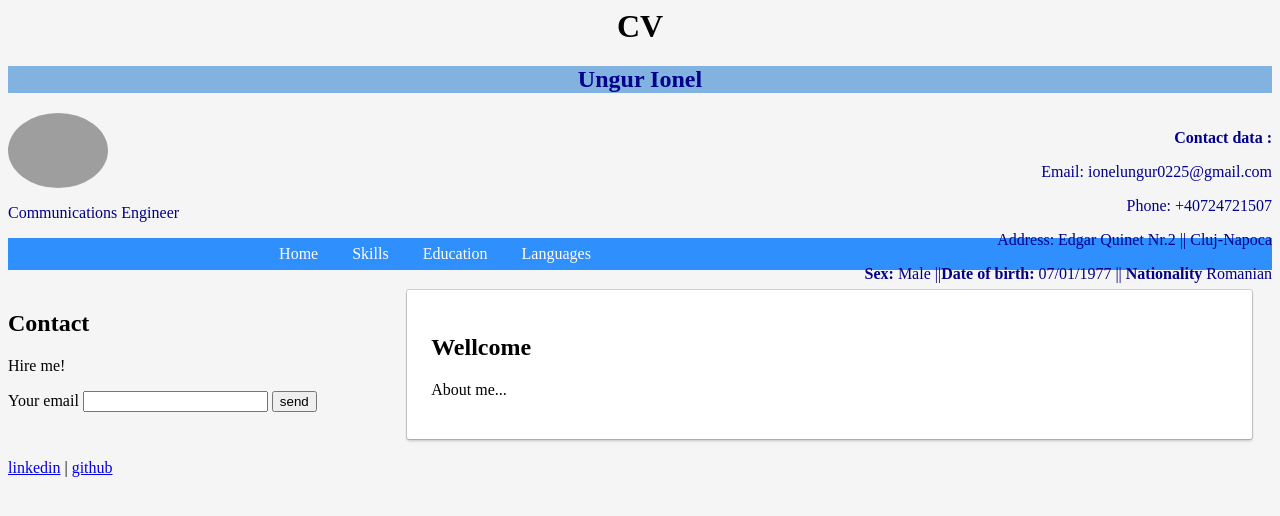
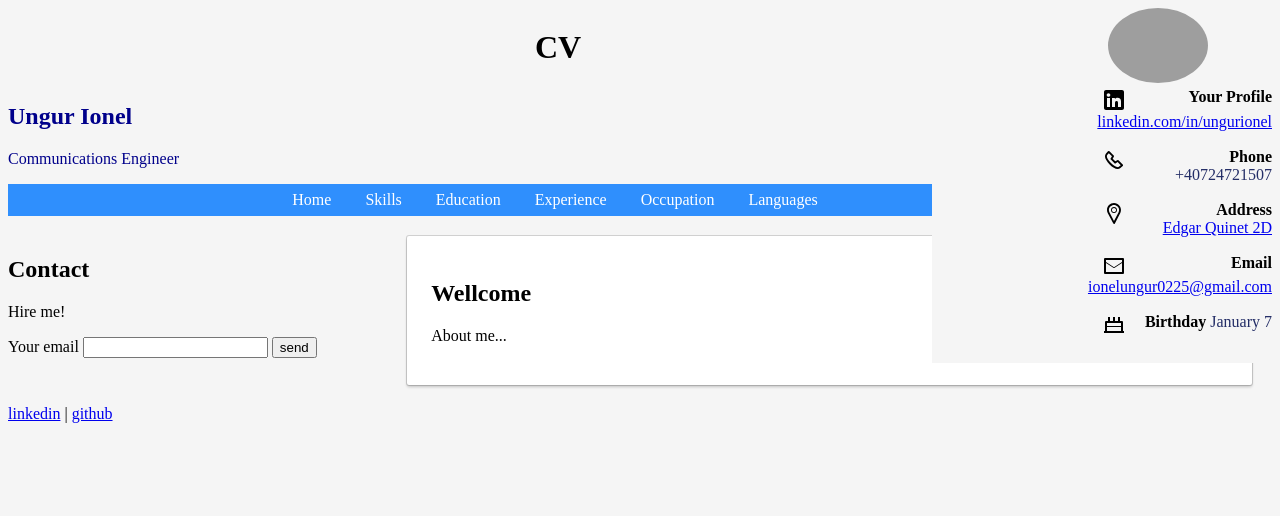
Before and after one commit to iu77/cv-project, a website built with Parcel: page index.html in a window 1280 px wide. Built offline with nearby package versions, Linux system fonts and the light colour scheme; grey boxes are pictures that could not be loaded.

Commit message:
cv ionel u occupation

```diff
--- a/css/style.css
+++ b/css/style.css
@@ -1,39 +1,45 @@
 body {
   background-color: #f5f5f5;
 }
+.cv{
+  background-color: #f5f5f5;
+  width:1100px;
+  height:80px;
+  float: left;
+}
+.grup-contact{
+  background-color #f5f5f5;
+  width:210px;
+  height:260px;
+  float: right;
+
+}
 .contact-info-titluri {
-  width:310px;
-  height: 500px;
+  width:340px;
+  height: 275px;
   text-align: right;
   color: rgba(27, 37, 97, 0.959);
   float: right;
+  background-color: #f5f5f5;
 }
 .segmente-continfo{
-  padding-top: 0px;
-  padding-bottom: 20px;
+  padding-bottom: 17px;
 }
 #icon-titlu{
   padding-inline-start: 170px;
   float: left;
 }
 #titluri-contactinfo{
-  font-size: 17px;
+  font-size: 16px;
   font-weight: bold;
   color:black;
-  /* float: right; */
+
 }
 
-.Contact-date {
-  width: 450px;
-  height: 200px;
-  text-align: right;
+#name {
+  text-align: left;
   color: darkblue;
-  float: right;
-}
-#name {
-  text-align: center;
-  color: darkblue;
-  background-color: rgb(129, 178, 224);
+  background-color:#f5f5f5;
 }
 #content-wrap {
   border-color: blue;
--- a/index.html
+++ b/index.html
@@ -9,18 +9,74 @@
 <body>
 
 	<div class="test" id="header">
-		<h1 style="text-align: center">CV</h1>
 
-		<h2 id="name">Ungur Ionel</h2>
-		<div class="Contact-date">
-			<p><strong>Contact data :</strong></p>
-			<p>Email: ionelungur0225@gmail.com</p>
-			<p>Phone: +40724721507</p>
-			<p>Address: Edgar Quinet Nr.2 || Cluj-Napoca</p>
-			<p><strong>Sex:</strong> Male ||<strong>Date of birth:</strong> 07/01/1977 || <strong>Nationality</strong> Romanian</p>
+		<div class="cv">
+			<h1 style="text-align: center">CV</h1>
+		</div>
+		<div class="grup-contact">
+			<div class="contact-info-titluri">
+			  <div class="segmente-continfo">
+				<span id="titluri-contactinfo"> Your Profile </span>
+				<span id="icon-titlu">
+				  <svg viewBox="0 0 25 25" width="25px" height="25px">
+					<path
+					  d="M20,2h-16c-1.1,0-2,0.9-2,2v16c0,1.1,0.9,2,2,2h16c1.1,0,2-0.9,2-2V4C22,2.9,21.1,2,20,2zM8,19h-3v-9h3V19zM6.5,8.8C5.5,8.8,4.7,8,4.7,7s0.8-1.8,1.8-1.8S8.3,6,8.3,7S7.5,8.8,6.5,8.8zM19,19h-3v-4c0-1.4-0.6-2-1.5-2c-1.1,0-1.5,0.8-1.5,2.2V19h-3v-9h2.9v1.1c0.5-0.7,1.4-1.3,2.6-1.3c2.3,0,3.5,1.1,3.5,3.7V19z">
+					</path>
+				  </svg>
+				</span>
+				<a href="https://www.linkedin.com/in/ungurionel" >linkedin.com/in/ungurionel</a>
+			  </div>
+			  <div class="segmente-continfo">
+				 <span id="titluri-contactinfo"> Phone </span>
+				 <span id="icon-titlu">
+				  <svg  width="24px" height="24px" x="0" y="0">
+					 <path
+					  d="M 6.8,5.26l3.11,3.1L8.35,11,13,15.65l2.64-1.56,3.1,3.11-1.58,1.4a2.31,2.31,0,0,1-1.74.52c-1.2,0-3.8-1.4-6.47-4.07S4.88,9.78,4.88,8.59a2.3,2.3,0,0,1,.52-1.73L6.8,5.26M6.76,3h0A1,1,0,0,0,6,3.3L4,5.61a4.14,4.14,0,0,0-1,3c0,1.95,1.8,5,4.61,7.8S13.47,21,15.41,21a4.14,4.14,0,0,0,3-1l2.31-2a1,1,0,0,0,.3-0.73h0a1,1,0,0,0-.3-0.73L16.5,12.3a1.05,1.05,0,0,0-.75-0.3,1,1,0,0,0-.49.14l-2,1.15L10.7,10.7l1.15-2A1,1,0,0,0,12,8.25a1.05,1.05,0,0,0-.3-0.75L7.49,3.3A1,1,0,0,0,6.76,3h0Z">
+					</path>
+				  </svg>
+				 </span>
+				 <div> +40724721507 </div>
+			  </div>
+			  <div class="segmente-continfo">
+				<span id="titluri-contactinfo"> Address </span>
+				<span id="icon-titlu">
+				  <svg viewBox="0 0 24 24" width="24px" height="24px" x="0" y="0">
+					<path
+					  d="M12,6c-1.7,0-3,1.3-3,3s1.3,3,3,3s3-1.3,3-3S13.7,6,12,6z M12,11.1c-1.2,0-2.1-1-2.1-2.1c0-1.2,1-2.1,2.1-2.1c1.2,0,2.1,1,2.1,2.1C14.1,10.2,13.2,11.1,12,11.1z M12,3.9c2.8,0,5.1,2.3,5.1,5.1c0,0.7-0.2,1.5-0.5,2.2L12,20l-4.6-8.8C7,10.5,6.9,9.7,6.9,9C6.9,6.2,9.2,3.9,12,3.9 M12,2C8.1,2,5,5.1,5,9c0,1,0.2,2.1,0.7,3l5.6,10.5c0.2,0.4,0.7,0.6,1.2,0.4c0.2-0.1,0.3-0.2,0.4-0.4L18.3,12C20,8.5,18.5,4.3,15,2.7C14.1,2.2,13,2,12,2L12,2z">
+					</path>
+				  </svg>
+				</span>
+				<div>
+				  <a href="http://maps.apple.com/?address=Edgar Quinet 2D">Edgar Quinet 2D  </a>
+				</div>
+			  </div>
+			  <div class="segmente-continfo">
+				<span id="titluri-contactinfo"> Email </span>
+				<span id="icon-titlu">
+				  <svg viewBox="0 0 24 24" width="24px" height="24px" x="0" y="0">
+					<path
+					  d="M21,4H3A1,1,0,0,0,2,5V19a1,1,0,0,0,1,1H21a1,1,0,0,0,1-1V5A1,1,0,0,0,21,4ZM20,6V8l-8,5.24L4,8V6H20ZM4,18V9l7.32,4.78a1.25,1.25,0,0,0,1.37,0L20,9v9H4Z">
+					</path>
+				  </svg>
+				</span>
+				<a href="mailto:ionelungur0225@gmail.com" >ionelungur0225@gmail.com</a>
+			  </div>
+			  <div class="segmente-continfo">
+				<span id="titluri-contactinfo"> Birthday </span>
+				<span id="icon-titlu">
+				  <svg viewBox="0 0 24 24" width="24px" height="24px" x="0" y="0">
+					<path
+					  d="M21,18V9a1,1,0,0,0-1-1H18V4H16V8H13V4H11V8H8V4H6V8H4A1,1,0,0,0,3,9v9H2v2H22V18H21Zm-2-8v3H5V10H19ZM5,14H19v4H5V14Z">
+					</path>
+				  </svg>
+				</span>
+				<span> January 7 </span>
+			  </div>
+			</div>
 		</div>
 
 		<img id="my-picture" src="https://media.licdn.com/dms/image/C5603AQEJL9pp2KyEBQ/profile-displayphoto-shrink_200_200/0?e=1545868800&v=beta&t=9jTbHrysmxznGXXT91_2BH2wmT_7UWh-tQu2eQZH0Kw">
+		<h2 id="name">Ungur Ionel</h2>
 		<p id="motto">Communications Engineer </p>
 		<ul id="top-menu-bar">
 			<li>
@@ -33,7 +89,13 @@
 				<a href="#" id="Education-menu" data-page="education">Education</a>
 			</li>
 			<li>
-				<a href="#" id="languages-menu" dat>Languages</a>
+				<a href="#" id="experience-menu" data-page="experience">Experience</a>
+			</li>
+			<li>
+				<a href="#" id="occupation-menu" data-page="occupation">Occupation</a>
+			</li>
+			<li>
+				<a href="#" id="languages-menu" data-page="languages">Languages</a>
 			</li>
 		</ul>
 	</div>
@@ -61,18 +123,76 @@
 				<div class="page-block" id="skills-page" >
 					<h2>Skills:</h2>
 					<ul>
+					    <li class="favorite">ELECTRONICS</li>
+					    <li class="favorite">ENGINEERING</li>
 						<li class="favorite">HTML</li>
-						<li>CSS</li>
+						<li class="favorite">CSS</li>
 						<li class="favorite">JS</li>
 					</ul>
 				</div>
-
+				<div class="page-block" id="experience-page" >
+						<h2>Experience:</h2>
+						<table border ="1">
+								<tr>
+									<td>Service / Repair</td>
+									<td>2 years and 2 months</td>
+								</tr>
+								<tr>
+									<td>Auto / Equipment: </td>
+									<td>15 years and 5 months</td>
+								</tr>
+							</table>
+					</div>
 				<div class="page-block" id="education-page">
 					<h2>Education:</h2>
 					<ul>
-						<li class="favorite">UTCN </li>
-						<li>Liceul Avram Iancu</li>
-						<li class="favorite">JS</li>
+						<li > 1995 - 2000 Faculty - Technical University of Cluj-Napoca Faculty of Electronics and Telecommunications</li>
+						<li >1991 - 1995 High school / Professional school - Theoretical High School Avram Iancu - Stei</li>
+						<li>2002: Intensive Course: "Electronically Controlled Brake System, Electronic Stability Program, Brake Blanding, I-Shift on VOLVO--Volvo-Budapesta
+						</li>
+						<li>
+							2003:Intensive debugging of the Mercedes cars and trucks using the Diagnosis Star Diagnosis system--AutoRom-Bucuresti
+						</li>
+						<li >2018:
+							Web development - HTML, CSS, JavaScript and PHP-- FasttrackIT –Cluj-Napoca
+						</li>
+					</ul>
+				</div>
+				<div class="page-block" id="occupation-page">
+					<p>2002 – present</p>
+					<h4>  Communication engineer--European Drinks </h4>
+					<h5>Main activities and responsibilities: </h5>
+					<ul>
+						<li> Diagnosis of Mercedes-Benz cars using the Star Diagnosis Xentry Diagnosis System;
+						</li>
+						<li> Repairs to the electrical system of the machines;
+						</li>
+						<li> Wabco Brake Systems, Knorr-Bramse, Wesumat Truck Washer Station, I.T.P Station (brake stand, Bosch Noise Stand), various pneumatic, hydraulic equipment;
+          	</li>
+						<li> Organizing the activity in the workshop, assigning the team responsibilities, supervising the observance of the technological procedures and checking the finalization of the distributed operations;
+						</li>
+						<li> Identifying and ordering spare parts for cars using EPC-NET, Volvo-Impact programs
+								regulation of work operations;
+          	</li>
+						<li> Elaboration of warranty forms for Mercedes cars;
+						</li>
+						<li>Installation of the Siemens VDO liters on Mercedes Benz Conecto and Sprinter;
+						</li>
+					</ul>
+					<p>2000 – 2002</p>
+					<h4>
+							Electronic Engineer at the Plastics Injection Section - European  Drinks
+					</h4>
+					<h5>Main activities and responsibilities:</h5>
+					<ul>
+						<li> Identify causes of damage and troubleshoot electronic control systems for mass injection machines
+								plastics Husky, Arburg, Engel, Piovan (GE FANUC, SIEMENS, PANASONIC), calibrating dosing
+								colorants, temperature controllers, polystyrene granules dryers.
+						</li>
+						<li>Maintenance  of bottling lines Krones, Sidel, Tetra Pak.</li>
+						<li>Maintenance of microbiological laboratory equipment and laboratory testing of plastics: autoclaves, balances
+								electronic vacuum pumps etc.
+						</li>
 					</ul>
 				</div>
 				<div class="page-block" id="languages-page" >
@@ -90,8 +210,6 @@
 					</div>
 			</div>
 		</div>
-
-
 	</div>
 
 	<div class="test" id="footer">
--- a/src/index.js
+++ b/src/index.js
@@ -8,8 +8,8 @@ function show(id) {
   $(id).style.display = "block";
 }
 
-function hidePage(el){
-  el.style.display = 'none';
+function hideElement(el){
+  el.style.display = "none";
 }
 
 function hideAllPages(){
@@ -21,8 +21,8 @@ var links = document.querySelectorAll("#top-menu-bar a");
 for (var i = 0; i < links.length; i++) {
   links[i].onclick = function(){
     hideAllPages();
-    var page = this.getAttribute('data-page');
-    show(page+"-page");
+    var page = this.getAttribute("data-page");
+    show(page + "-page");
   };
 }
 
```
